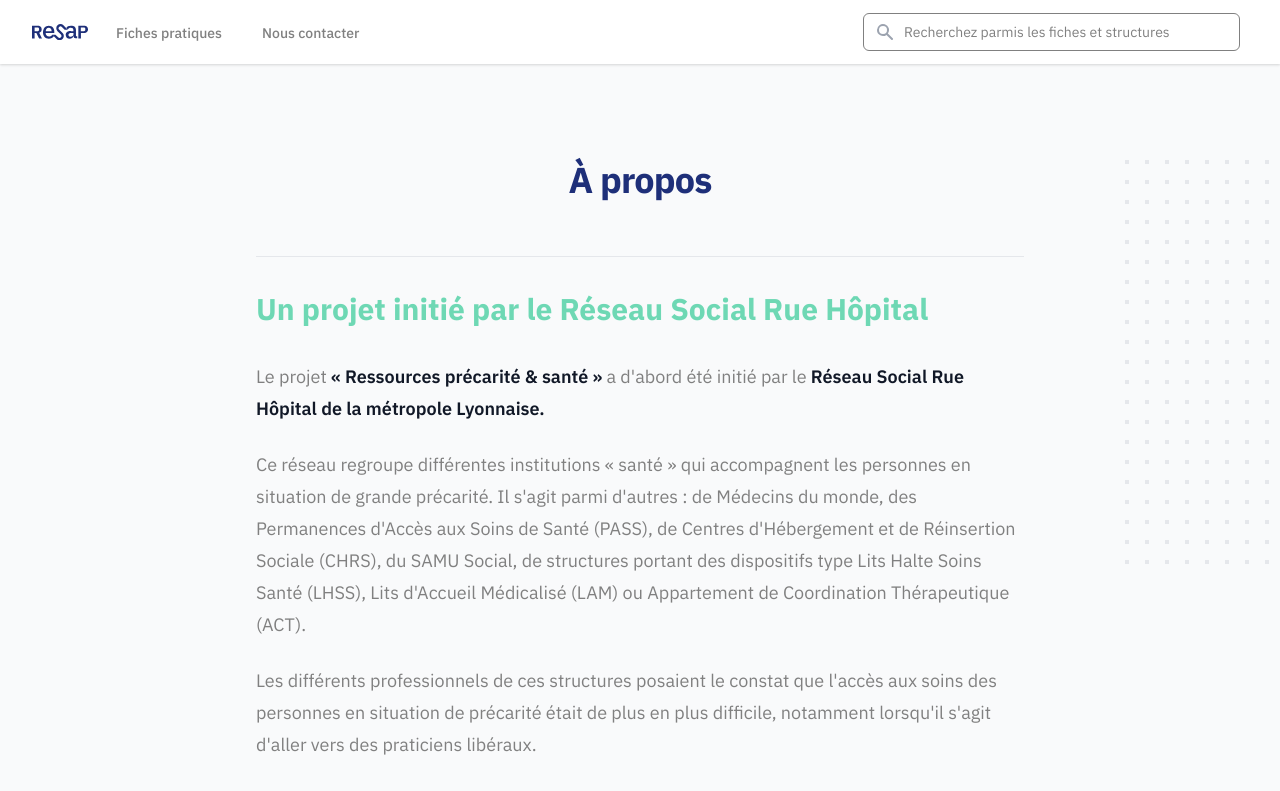
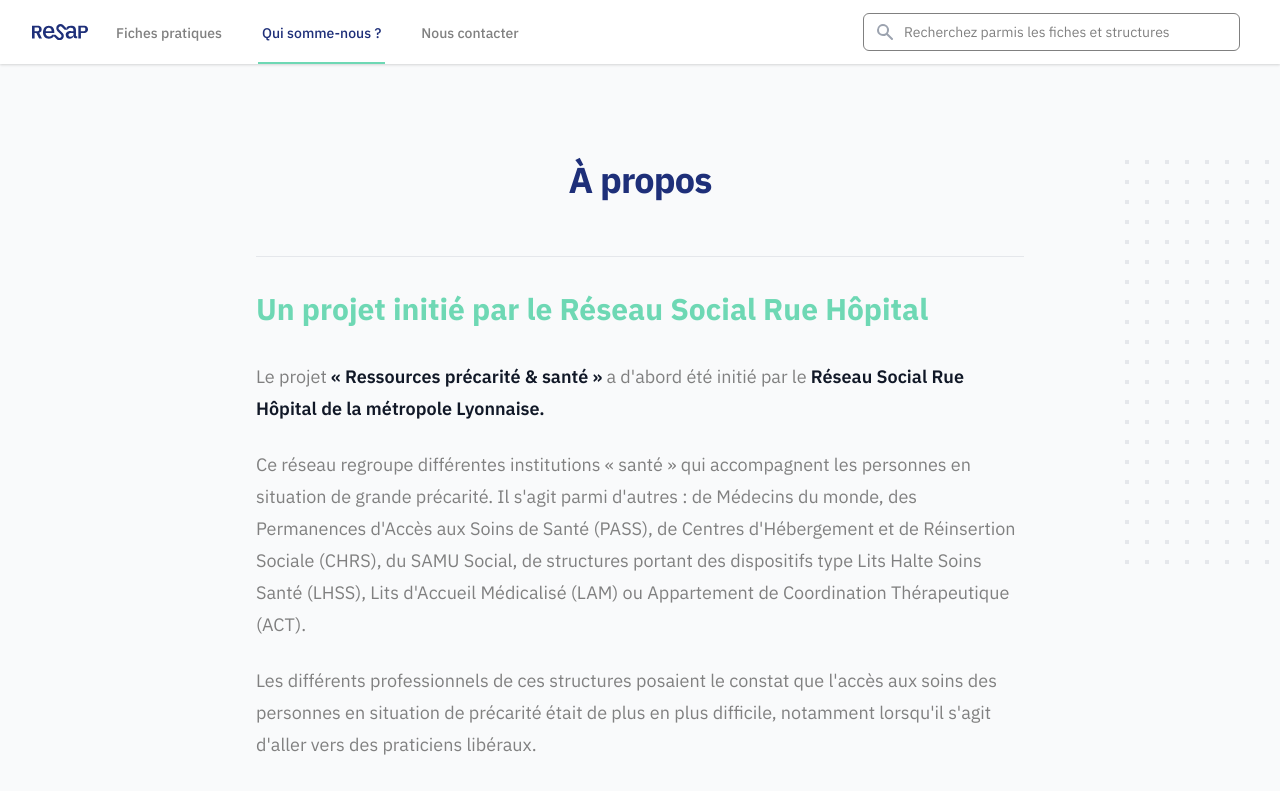
Before and after one commit to mathieutu/resap, a Next.js app: page /a-propos in a window 1280 px wide. Shown: the top 791 px of the page. Built offline with nearby package versions, Linux system fonts and the light colour scheme.

Commit message:
✨  Ajout du lien "Qui somme-nous ?" dans le header (#19)

```diff
--- a/src/components/Layout/Navbar.tsx
+++ b/src/components/Layout/Navbar.tsx
@@ -10,6 +10,7 @@ import { LogoFull } from '../Logos'
 export const navigationEntries = [
   { name: 'Fiches pratiques', href: 'fiches' },
   // { name: 'Annuaires', href: '#' },
+  { name: 'Qui somme-nous ?', href: 'a-propos' },
   { name: 'Nous contacter', href: 'contact' },
 ]
 
```
